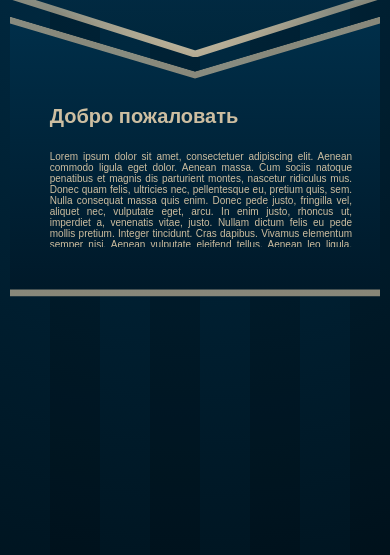
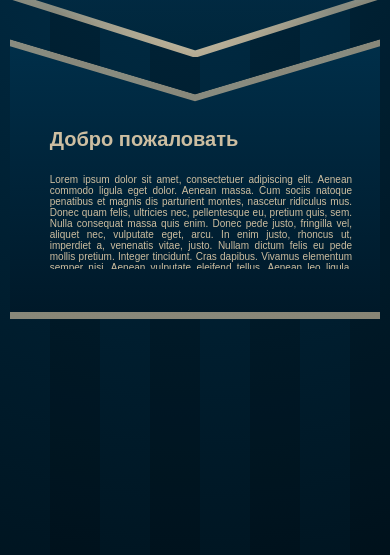
Before and after one commit to sinnelys-png/code, a plain HTML site: page index.html in a window 390 px wide. Shown: the part 133-688 px from the top of the page. Drawn offline with Linux system fonts and the light colour scheme; a script that the page names is missing.

Commit message:
Update main.css

```diff
--- a/css/main.css
+++ b/css/main.css
@@ -487,7 +487,7 @@
 
         /* ИСПРАВЛЕНО: Подтягиваем блок выше к шапке, убирая пустое место!
             margin-top: 0.5rem аккуратно выставит параллельный зазор в 20px */
-        margin-top: 5%;
+        margin-top: 5dvh;
 
         /* ИСПРАВЛЕНО: На мобильных убираем расчеты от 100% высоты, которые блокировали скролл,
            и переводим блок на фиксированные rem для стабильной прокрутки букв на смартфонах */
```
